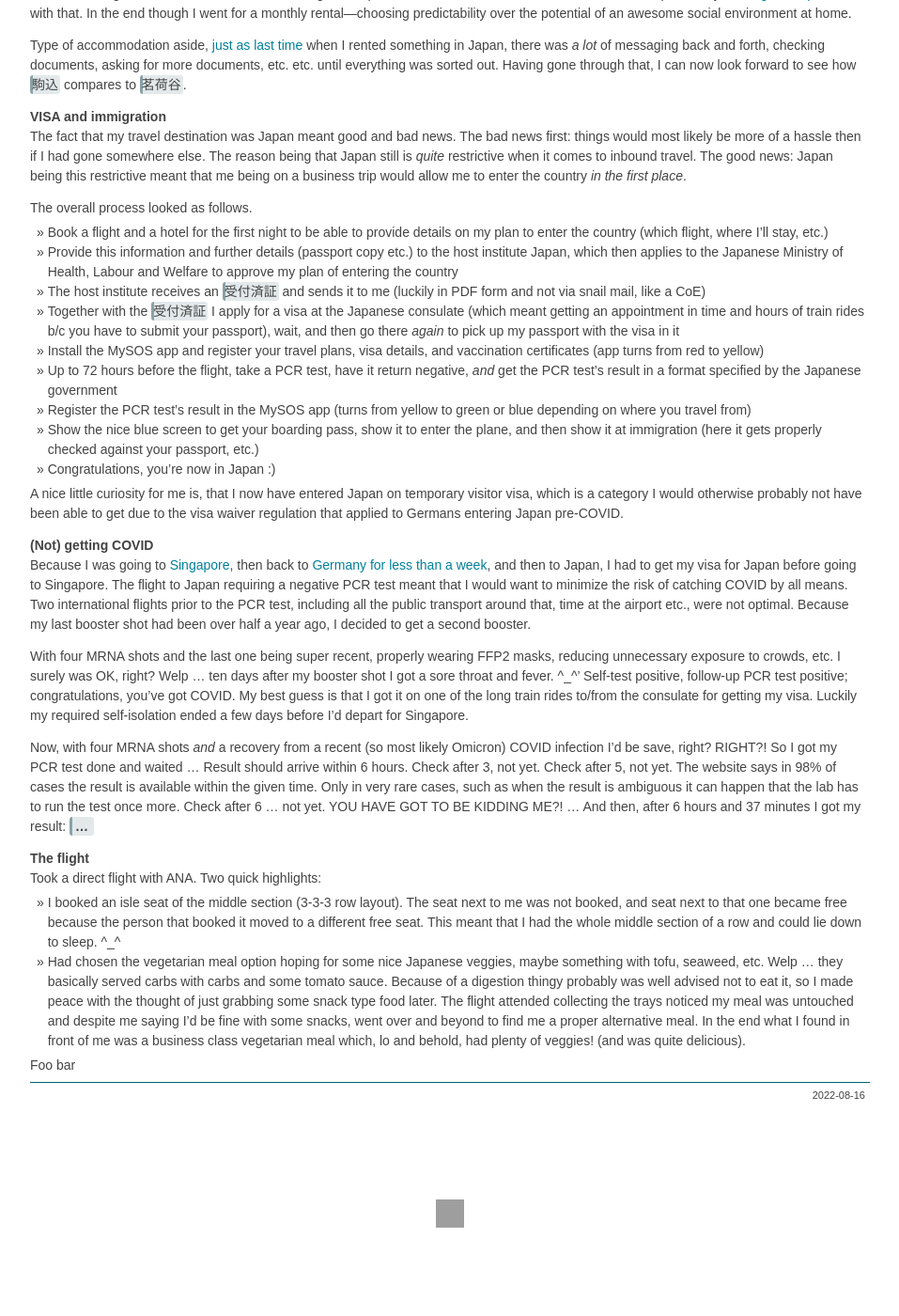
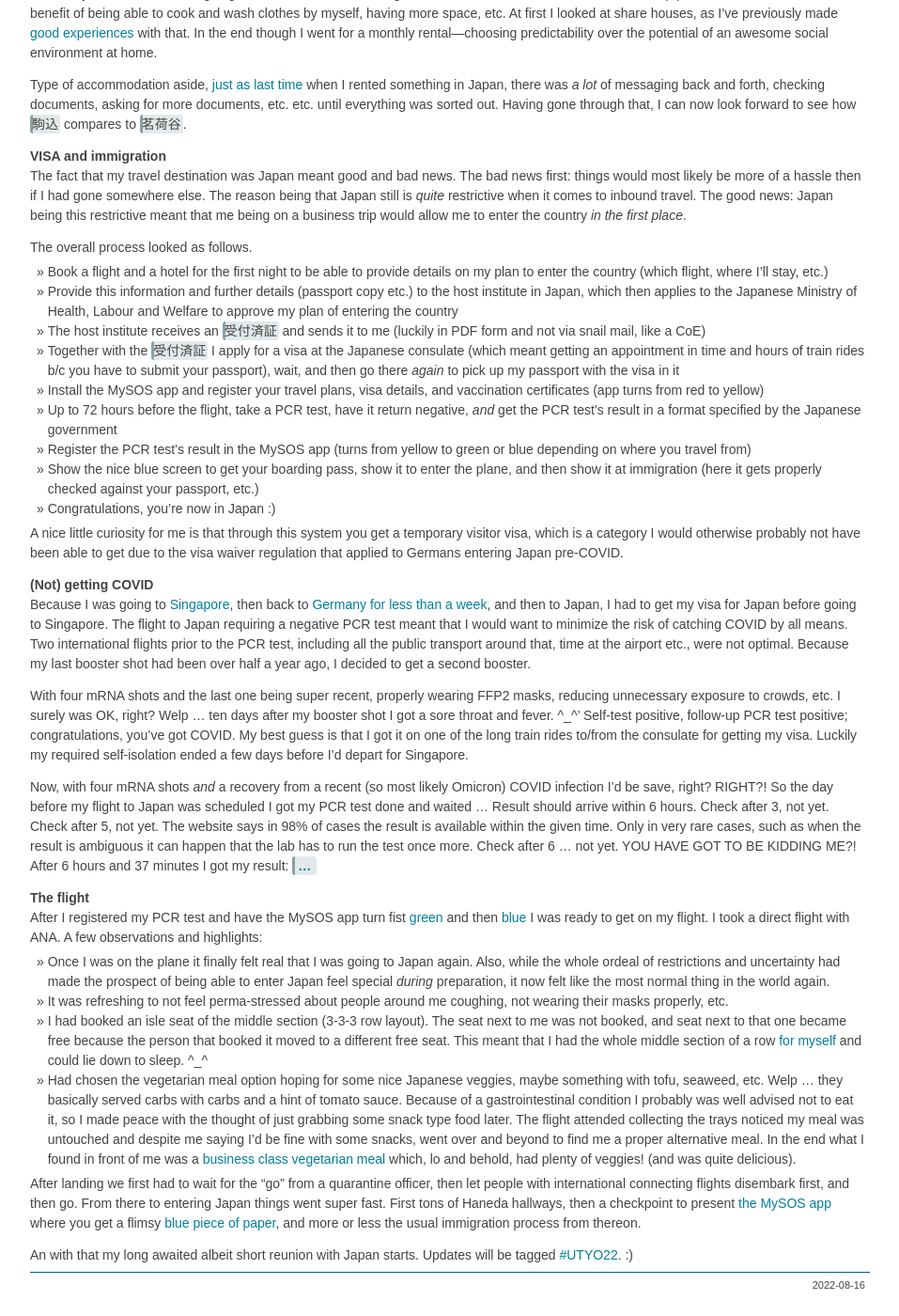
Before and after one commit to IllDepence/sirtetris.com_2021_jekyll, a Jekyll site: the page built from _posts/2022-08-16-84c30cfa.md, in a window 1280 px wide and 1400 px high, scrolled down 955 px. Shown: the whole window at 94% size, without its empty margins (161-1118 px from the left). Built offline with Jekyll 4.4.1, drawn with Linux system fonts in a browser that asks for light colours; some of the changed text lies outside the part shown; grey boxes are pictures that could not be loaded.

Commit message:
finish first UTokyo post

```diff
--- a/_data/blog_series.yml
+++ b/_data/blog_series.yml
@@ -1,4 +1,6 @@
 series:
+- title: "Two months at 東京大学"
+  tag: "UTYO22"
 - title: "Nine months at the 国立情報学研究所"
   tag: "NII17"
 - title: "A year at 松山大学"
--- a/_posts/2022-08-16-84c30cfa.md
+++ b/_posts/2022-08-16-84c30cfa.md
@@ -1,6 +1,6 @@
 ---
 layout: post
-title: "Two months 東京大学"
+title: "Two months at 東京大学"
 img: utokyo_2022.jpg
 tags: japanese travel education programming research UTYO22
 aid: 84c30cfa
@@ -11,12 +11,12 @@ Following up the two weeks [in Singapore](/a/c0291245) with two months in Japan.
 As with Singapore, the trip is for a research collaboration, but I’ll mostly focus on the things aside from research here. This post will cover everything up until I entered Japan.
 
 **Applying for travel grants**
-About half a year after I started my PhD COVID-19 hit. Not happy with the thought of finishing it without any international experience, I always kept an eye on possibilities to go abroad, in case travel would become possible again. In late 2021 I started preparation for applying to the [JSPS Summer Program](https://www.jsps.go.jp/english/e-summer/). Made out eight Japanese labs in the NLP area and ended up “cold e-mailing” four. Result: 1 ignore, 1 reject, and 2 positive replies. Decided on one, set up a research plan together with them, applied ... and got rejected.
+About half a year after I started my PhD COVID-19 hit. Not happy with the thought of finishing it without any international experience, I always kept an eye on possibilities to go abroad, in case travel would become possible again. In late 2021 I started preparation for applying to the [JSPS Summer Program](https://www.jsps.go.jp/english/e-summer/). Made out eight Japanese labs in the NLP area and ended up “cold e-mailing” four. Result: 1 ignore, 1 reject, and 2 positive replies. Decided between the latter two (went with a lab at <span class="mixlang"><span class="swap" swap="the University of Tokyo"><span class="inner">東大</span></span></span>), set up a research plan together with them, applied ... and got rejected.
 
 Luckily I had access to a university internal funding program here that would allow for an arrangement similar to the JSPS Summer Program in terms of timing, length, and funding. So, re-cycled the research plan, adjusted everything to the different application forms and requirements, applied again ... and was accepted. :)
 
 **Organizing accomodation**
-For a stay of two months, not going for a few click hotel booking but rather the hassle of a rental contract setup procedure seemed worth the benefit of being able to cook, wash clothes, having more space, etc. At first I looked at share houses, as I’ve previously made [good experiences](/a/e3b2107a) with that. In the end though I went for a monthly rental---choosing predictability over the potential of an awesome social environment at home.
+For a stay of two months, not going for a few click hotel booking but rather the hassle of a rental contract setup procedure seemed worth the benefit of being able to cook and wash clothes by myself, having more space, etc. At first I looked at share houses, as I’ve previously made [good experiences](/a/e3b2107a) with that. In the end though I went for a monthly rental---choosing predictability over the potential of an awesome social environment at home.
 
 Type of accommodation aside, [just as last time](/a/e3b2107a) when I rented something in Japan, there was *a lot* of messaging back and forth, checking documents, asking for more documents, etc. etc. until everything was sorted out. Having gone through that, I can now look forward to see how <span class="mixlang"><span class="swap" swap="Komagome"><span class="inner">駒込</span></span></span> compares to <span class="mixlang"><span class="swap" swap="Myōgadani"><span class="inner">茗荷谷</span></span></span>.
 
@@ -26,7 +26,7 @@ The fact that my travel destination was Japan meant good and bad news. The bad n
 The overall process looked as follows.
 
 * Book a flight and a hotel for the first night to be able to provide details on my plan to enter the country (which flight, where I’ll stay, etc.)
-* Provide this information and further details (passport copy etc.) to the host institute Japan, which then applies to the Japanese Ministry of Health, Labour and Welfare to approve my plan of entering the country
+* Provide this information and further details (passport copy etc.) to the host institute in Japan, which then applies to the Japanese Ministry of Health, Labour and Welfare to approve my plan of entering the country
 * The host institute receives an <span class="mixlang"><span class="swap" swap="Certificate for Completion of Registration to the ERFS system"><span class="inner">受付済証</span></span></span> and sends it to me (luckily in PDF form and not via snail mail, like a CoE)
 * Together with the <span class="mixlang"><span class="swap" swap="Certificate for Completion of Registration to the ERFS system"><span class="inner">受付済証</span></span></span> I apply for a visa at the Japanese consulate (which meant getting an appointment in time and hours of train rides b/c you have to submit your passport), wait, and then go there *again* to pick up my passport with the visa in it
 * Install the MySOS app and register your travel plans, visa details, and vaccination certificates (app turns from red to yellow)
@@ -35,19 +35,23 @@ The overall process looked as follows.
 * Show the nice blue screen to get your boarding pass, show it to enter the plane, and then show it at immigration (here it gets properly checked against your passport, etc.)
 * Congratulations, you’re now in Japan :)
 
-A nice little curiosity for me is, that I now have entered Japan on temporary visitor visa, which is a category I would otherwise probably not have been able to get due to the visa waiver regulation that applied to Germans entering Japan pre-COVID.
+A nice little curiosity for me is that through this system you get a temporary visitor visa, which is a category I would otherwise probably not have been able to get due to the visa waiver regulation that applied to Germans entering Japan pre-COVID.
 
 **(Not) getting COVID**
 Because I was going to [Singapore](/a/c0291245), then back to [Germany for less than a week](/a/885509ba), and then to Japan, I had to get my visa for Japan before going to Singapore. The flight to Japan requiring a negative PCR test meant that I would want to minimize the risk of catching COVID by all means. Two international flights prior to the PCR test, including all the public transport around that, time at the airport etc., were not optimal. Because my last booster shot had been over half a year ago, I decided to get a second booster.
 
-With four MRNA shots and the last one being super recent, properly wearing FFP2 masks, reducing unnecessary exposure to crowds, etc. I surely was OK, right? Welp ... ten days after my booster shot I got a sore throat and fever. ^\_^' Self-test positive, follow-up PCR test positive; congratulations, you’ve got COVID. My best guess is that I got it on one of the long train rides to/from the consulate for getting my visa. Luckily my required self-isolation ended a few days before I’d depart for Singapore.
+With four mRNA shots and the last one being super recent, properly wearing FFP2 masks, reducing unnecessary exposure to crowds, etc. I surely was OK, right? Welp ... ten days after my booster shot I got a sore throat and fever. ^\_^' Self-test positive, follow-up PCR test positive; congratulations, you’ve got COVID. My best guess is that I got it on one of the long train rides to/from the consulate for getting my visa. Luckily my required self-isolation ended a few days before I’d depart for Singapore.
 
-Now, with four MRNA shots *and* a recovery from a recent (so most likely Omicron) COVID infection I’d be save, right? RIGHT?! So I got my PCR test done and waited ... Result should arrive within 6 hours. Check after 3, not yet. Check after 5, not yet. The website says in 98% of cases the result is available within the given time. Only in very rare cases, such as when the result is ambiguous it can happen that the lab has to run the test once more. Check after 6 ... not yet. YOU HAVE GOT TO BE KIDDING ME?! ... And then, after 6 hours and 37 minutes I got my result: <b><span class="mixlang"><span class="swap" swap="！ ！ ！ Ｎ Ｅ Ｇ Ａ Ｔ Ｉ Ｖ Ｅ ！ ！ ！"><span class="inner">&nbsp;...&nbsp;</span></span></span></b>
+Now, with four mRNA shots *and* a recovery from a recent (so most likely Omicron) COVID infection I’d be save, right? RIGHT?! So the day before my flight to Japan was scheduled I got my PCR test done and waited ... Result should arrive within 6 hours. Check after 3, not yet. Check after 5, not yet. The website says in 98% of cases the result is available within the given time. Only in very rare cases, such as when the result is ambiguous it can happen that the lab has to run the test once more. Check after 6 ... not yet. YOU HAVE GOT TO BE KIDDING ME?! After 6 hours and 37 minutes I got my result: <b><a href="/assets/img/blog/utyo22_add_00.jpg"><span class="mixlang"><span class="swap" swap="！ ！ ！ Ｎ Ｅ Ｇ Ａ Ｔ Ｉ Ｖ Ｅ ！ ！ ！"><span class="inner">&nbsp;...&nbsp;</span></span></span></a></b>
 
 **The flight**
-Took a direct flight with ANA. Two quick highlights:
+After I registered my PCR test and have the MySOS app turn fist [green](/assets/img/blog/utyo22_add_01.jpg) and then [blue](/assets/img/blog/utyo22_add_02.jpg) I was ready to get on my flight. I took a direct flight with ANA. A few observations and highlights:
 
-* I booked an isle seat of the middle section (3-3-3 row layout). The seat next to me was not booked, and seat next to that one became free because the person that booked it moved to a different free seat. This meant that I had the whole middle section of a row and could lie down to sleep. ^\_^
-* Had chosen the vegetarian meal option hoping for some nice Japanese veggies, maybe something with tofu, seaweed, etc. Welp ... they basically served carbs with carbs and some tomato sauce. Because of a digestion thingy probably was well advised not to eat it, so I made peace with the thought of just grabbing some snack type food later. The flight attended collecting the trays noticed my meal was untouched and despite me saying I’d be fine with some snacks, went over and beyond to find me a proper alternative meal. In the end what I found in front of me was a business class vegetarian meal which, lo and behold, had plenty of veggies! (and was quite delicious).
+* Once I was on the plane it finally felt real that I was going to Japan again. Also, while the whole ordeal of restrictions and uncertainty had made the prospect of being able to enter Japan feel special *during* preparation, it now felt like the most normal thing in the world again.
+* It was refreshing to not feel perma-stressed about people around me coughing, not wearing their masks properly, etc.
+* I had booked an isle seat of the middle section (3-3-3 row layout). The seat next to me was not booked, and seat next to that one became free because the person that booked it moved to a different free seat. This meant that I had the whole middle section of a row [for myself](/assets/img/blog/utyo22_add_03.jpg) and could lie down to sleep. ^\_^
+* Had chosen the vegetarian meal option hoping for some nice Japanese veggies, maybe something with tofu, seaweed, etc. Welp ... they basically served carbs with carbs and a hint of tomato sauce. Because of a gastrointestinal condition I probably was well advised not to eat it, so I made peace with the thought of just grabbing some snack type food later. The flight attended collecting the trays noticed my meal was untouched and despite me saying I’d be fine with some snacks, went over and beyond to find me a proper alternative meal. In the end what I found in front of me was a [business class vegetarian meal](/assets/img/blog/utyo22_add_04.jpg) which, lo and behold, had plenty of veggies! (and was quite delicious).
 
-Foo bar
+After landing we first had to wait for the “go” from a quarantine officer, then let people with international connecting flights disembark first, and then go. From there to entering Japan things went super fast. First tons of Haneda hallways, then a checkpoint to present [the MySOS app](/assets/img/blog/utyo22_add_05.jpg) where you get a flimsy [blue piece of paper](/assets/img/blog/utyo22_add_06.jpg), and more or less the usual immigration process from thereon.
+
+An with that my long awaited albeit short reunion with Japan starts. Updates will be tagged [#UTYO22](/s/UTYO22). :)
```
Also changed, not shown: s/UTYO22.md (added, +1 -0 lines), assets/img/blog/utyo22_add_00.jpg (added), assets/img/blog/utyo22_add_01.jpg (added), assets/img/blog/utyo22_add_02.jpg (added), assets/img/blog/utyo22_add_03.jpg (added), assets/img/blog/utyo22_add_04.jpg (added), assets/img/blog/utyo22_add_05.jpg (added), assets/img/blog/utyo22_add_06.jpg (added).
